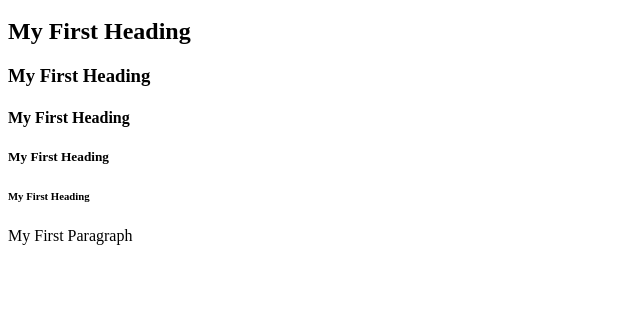
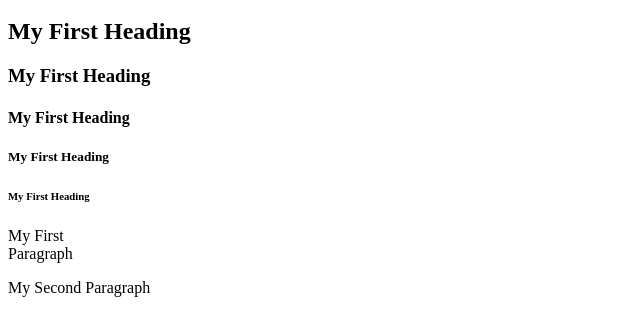
Before and after one commit to abhishekbhaleyrao/Salesforce, a plain HTML site: page First.html in a window 1280 px wide. Shown: the part 48-384 px from the top of the page, without its empty margins (0-640 px from the left). Drawn offline with Linux system fonts and the light colour scheme.

Commit message:
Add files via upload

```diff
--- a/First.html
+++ b/First.html
@@ -10,6 +10,7 @@
         <h4>My First Heading</h4>
         <h5>My First Heading</h5>
         <h6>My First Heading</h6>
-        <p>My First Paragraph</p>
+        <p>My First <br/> Paragraph</p>
+        <p>My Second Paragraph</p>
     </body>
 </html>
```
